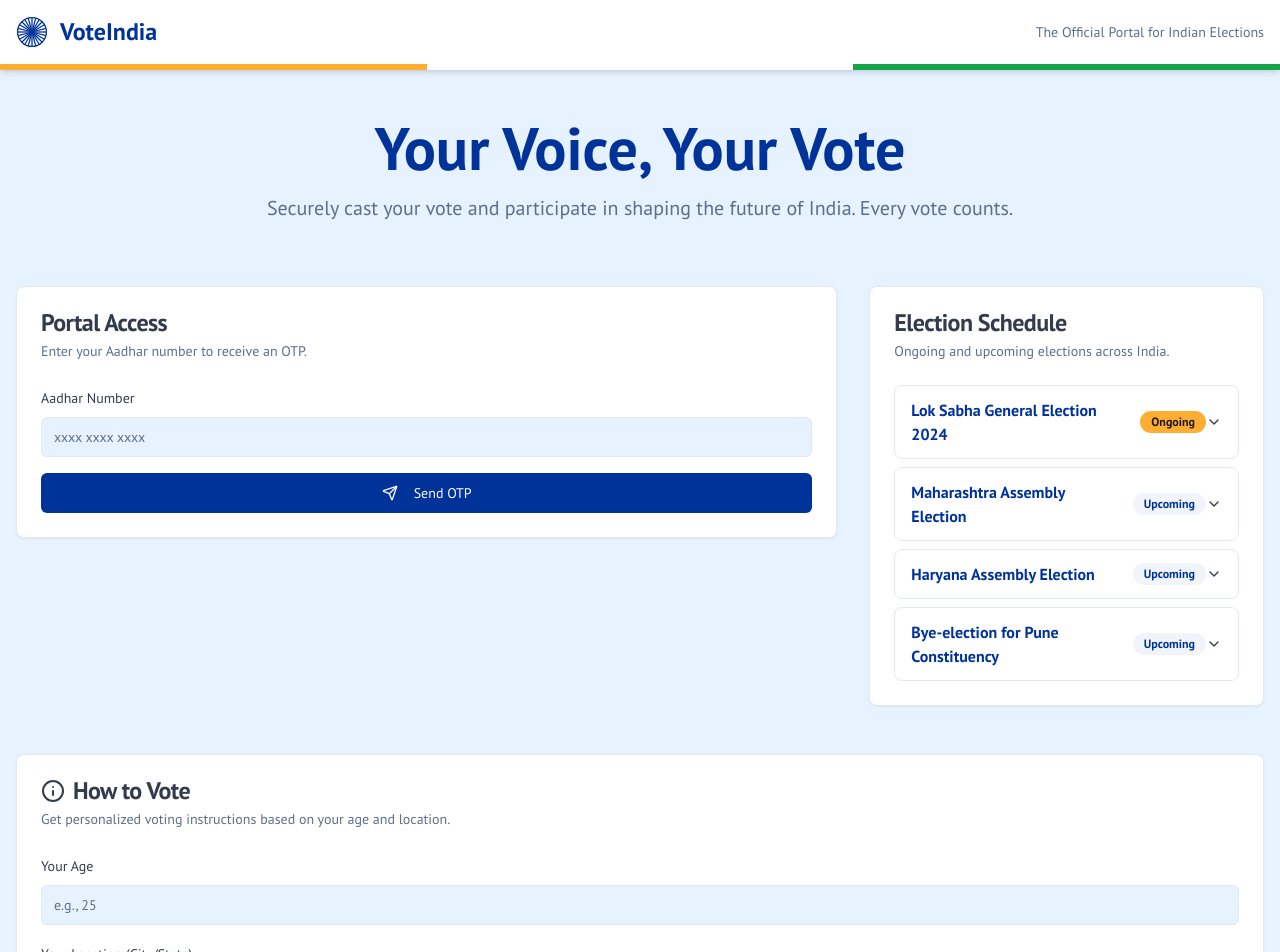
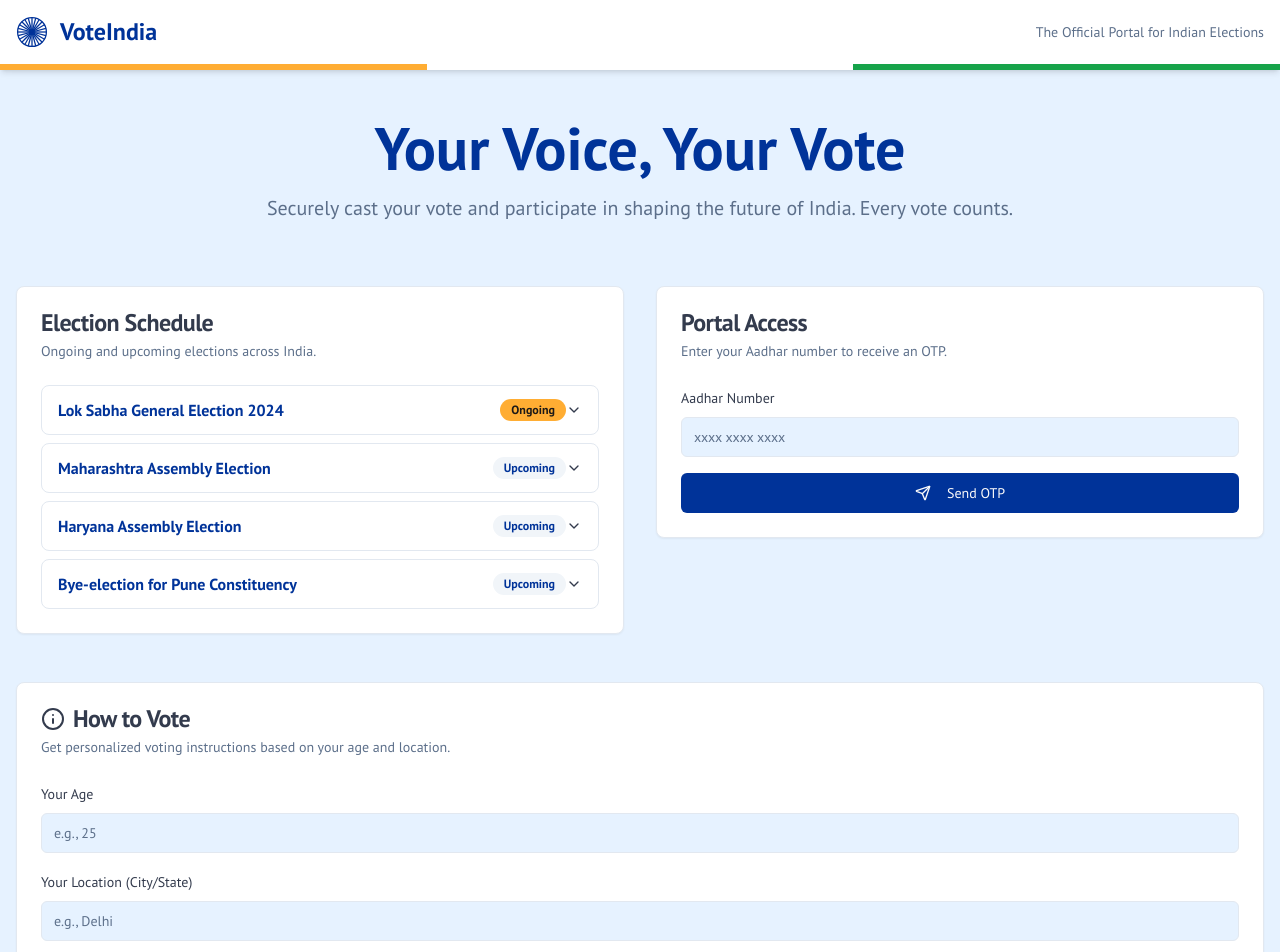
Before and after one commit to ShashankMudg/Your-Voice-Your-Vote, a Next.js app: page / in a window 1280 px wide. Shown: the top 952 px of the page. Built offline with nearby package versions, Linux system fonts and the light colour scheme; what @genkit-ai/googleai, genkit would draw is missing.

Commit message:
Increase the length of portal access field and increase the width of the

```diff
--- a/src/app/page.tsx
+++ b/src/app/page.tsx
@@ -18,16 +18,16 @@ export default function Home() {
           </p>
         </section>
 
-        <div className="grid grid-cols-1 md:grid-cols-3 gap-8 mb-12 items-start">
-          <div className="md:col-span-2 animate-fade-in" style={{ animationDelay: '0.4s' }}>
-            <AuthForm />
-          </div>
+        <div className="grid grid-cols-1 md:grid-cols-2 gap-8 mb-12 items-start">
           <div className="md:col-span-1 animate-fade-in" style={{ animationDelay: '0.2s' }}>
             <ElectionSchedule />
           </div>
+          <div className="md:col-span-1 animate-fade-in" style={{ animationDelay: '0.4s' }}>
+            <AuthForm />
+          </div>
         </div>
 
-        <div className="animate-fade-in md:col-span-3" style={{ animationDelay: '0.6s' }}>
+        <div className="animate-fade-in" style={{ animationDelay: '0.6s' }}>
           <VotingInstructions />
         </div>
       </main>
--- a/src/components/auth-form.tsx
+++ b/src/components/auth-form.tsx
@@ -8,12 +8,12 @@ import { Send } from "lucide-react";
 
 export default function AuthForm() {
   return (
-    <Card className="w-full">
+    <Card className="w-full flex flex-col h-full">
       <CardHeader>
         <CardTitle>Portal Access</CardTitle>
         <CardDescription>Enter your Aadhar number to receive an OTP.</CardDescription>
       </CardHeader>
-      <CardContent>
+      <CardContent className="flex-grow flex flex-col justify-center">
         <form className="space-y-4">
           <div className="space-y-2">
             <Label htmlFor="aadhar-login">Aadhar Number</Label>
```
